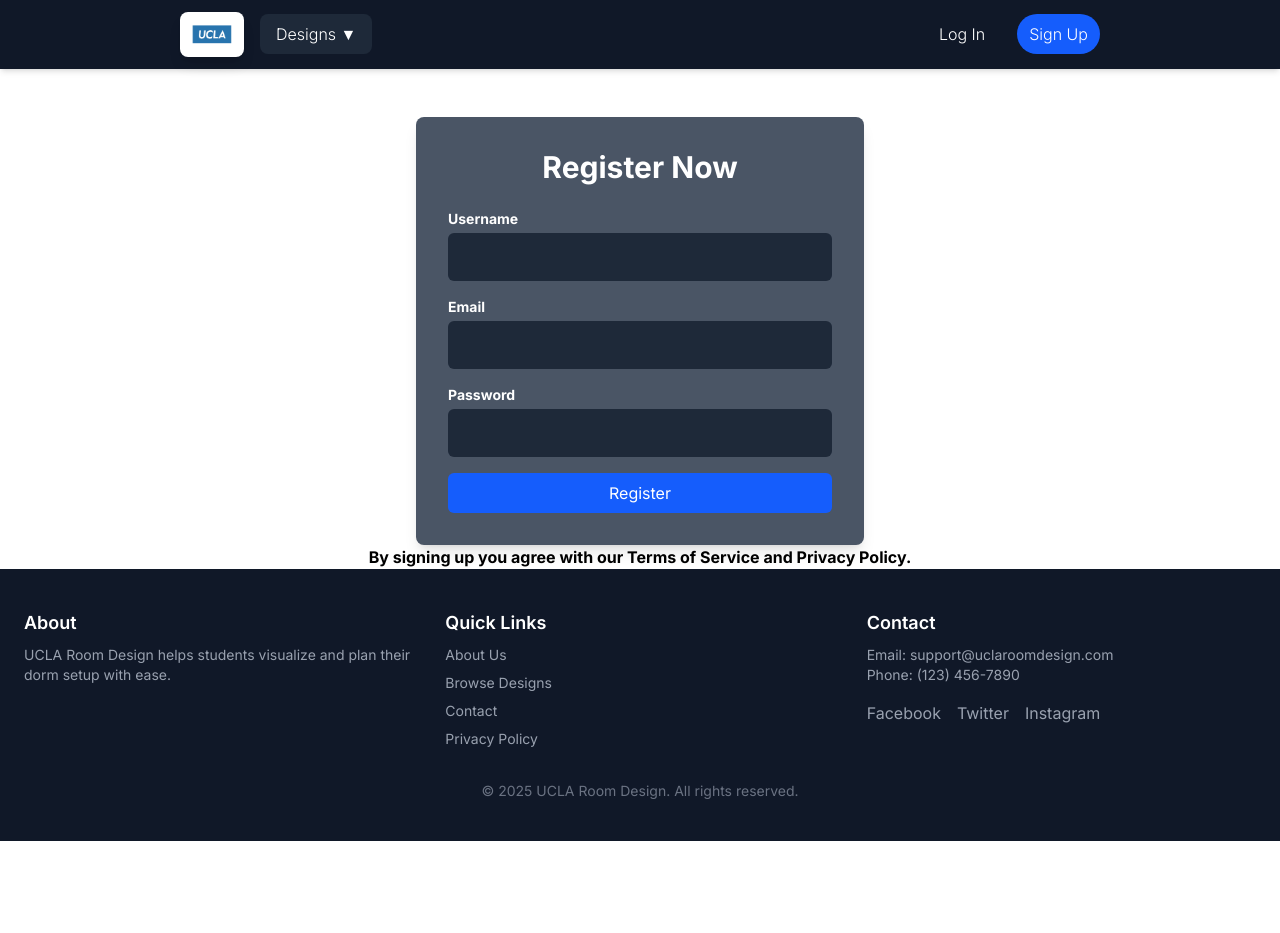
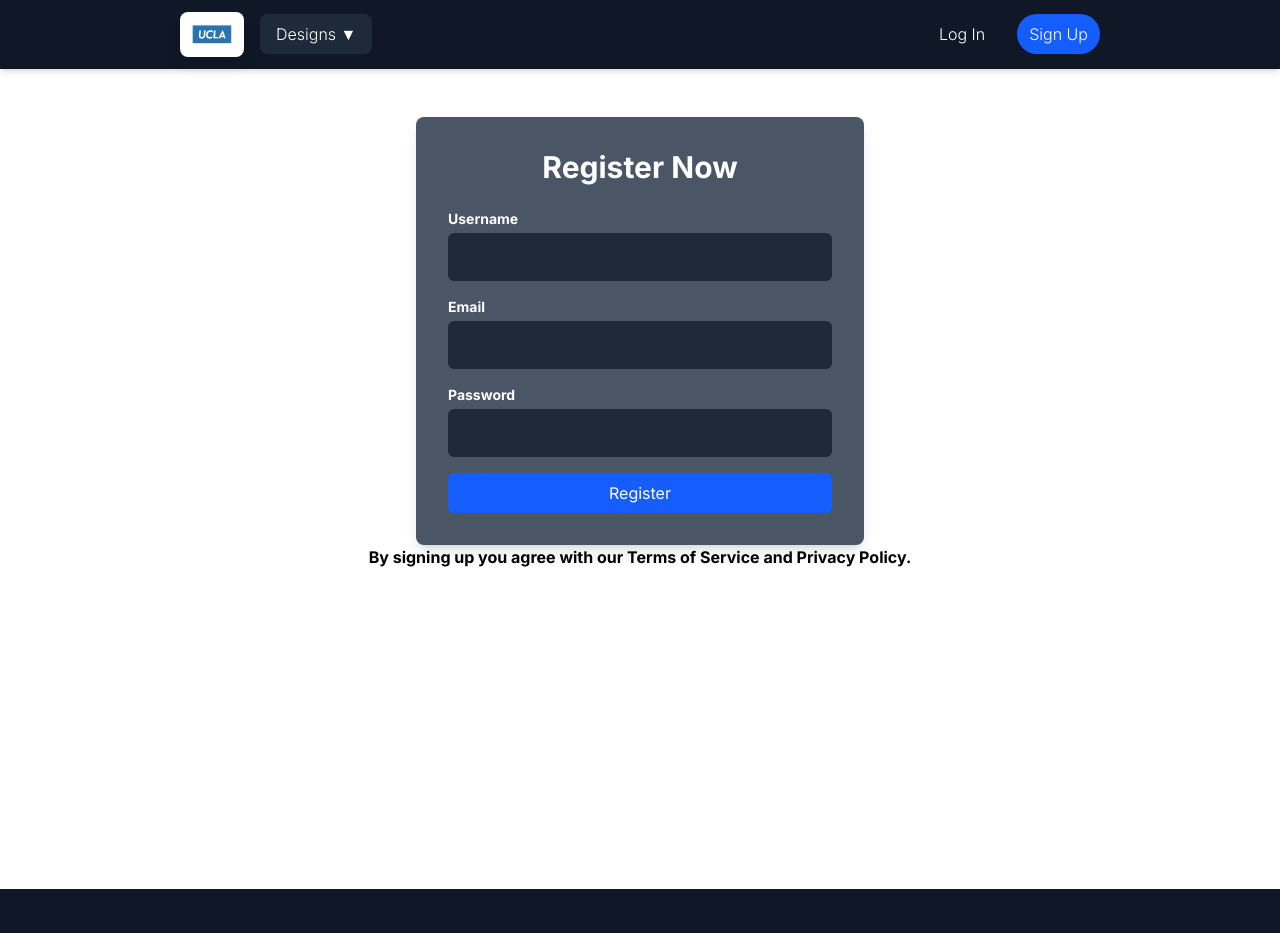
Before and after one commit to chewton2k/UCLADesign, a React (Vite) app in the folder frontend/: page /signup in a window 1280 px wide. Shown: the top 933 px of the page. Before the commit the page ends 841 px from the top, so only its background shows below. Built offline with nearby package versions, Linux system fonts and the light colour scheme.

Commit message:
fixed footers for login and signup page

```diff
--- a/frontend/src/pages/LogInPage.jsx
+++ b/frontend/src/pages/LogInPage.jsx
@@ -5,12 +5,14 @@
 
 const LogInPage = () => {
     return (
-        <>
+        <div>
             <HomePageTop/>
             <LogInForm/>
+            {/* Separator for the last section and footer*/}
+            <div className="py-40"></div>
             <HomePageBottom/>
-        </>
-    )
-}
+        </div>
+    );
+};
 
 export default LogInPage
--- a/frontend/src/pages/RegistrationPage.jsx
+++ b/frontend/src/pages/RegistrationPage.jsx
@@ -5,13 +5,17 @@
 
 const RegistrationPage = () => {
     return (
-        <>
+        <div>
             <HomePageTop/>
             <RegistrationForm/>
-            <div className="relative inset-0 flex items-center justify-center z-20" > <p className="font-bold text-s">By signing up you agree with our Terms of Service and Privacy Policy.</p></div>
+            <div className="relative inset-0 flex items-center justify-center z-20" > <p className="font-bold text-s">
+                By signing up you agree with our Terms of Service and Privacy Policy.
+                </p></div>
+            {/* Separator for the last section and footer*/}
+            <div className="py-40"></div>
             <HomePageBottom/>
-        </>
-    )
-}
+        </div>
+    );
+};
 
 export default RegistrationPage
```
